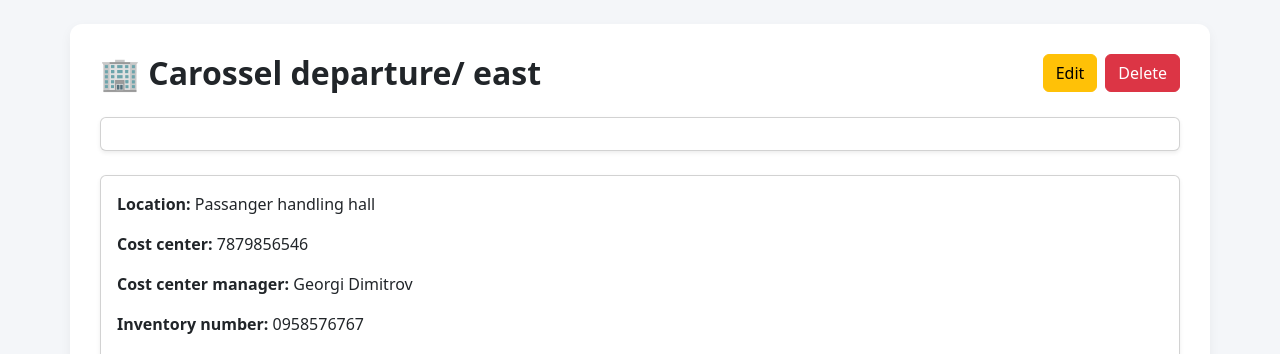
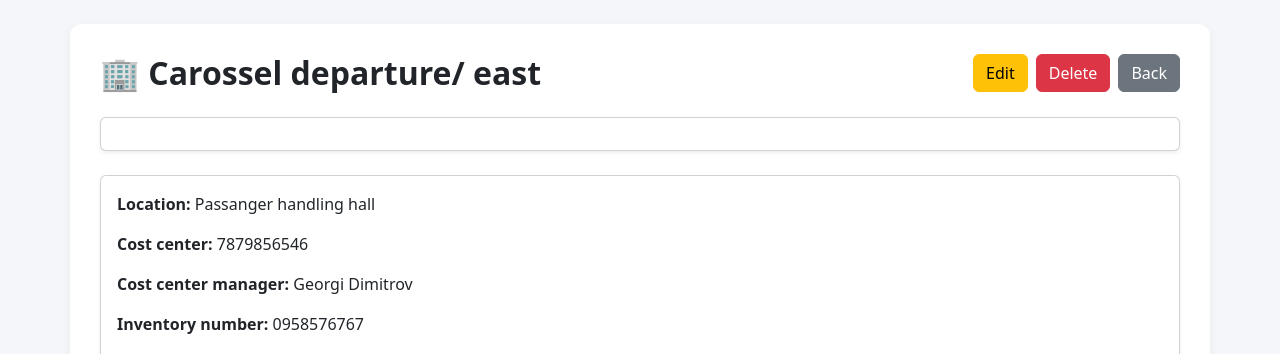
Before and after one commit to KrasiRalchev/Facility-Issue-Registry, a Django app: page /15/ in a window 1280 px wide. Shown: the part 56-410 px from the top of the page. Run offline with Django 5.2, Linux system fonts and the light colour scheme; data comes from the database, SQL or seed files in the repository; data that the repository does not hold is empty.

Commit message:
correction in facilities/urls and back botton added in facility_detail.html

```diff
--- a/facilities/urls.py
+++ b/facilities/urls.py
@@ -7,7 +7,7 @@ app_name = 'facilities'
 
 urlpatterns = [
     path('', facility_dashboard, name='facility-dashboard'),
-    path('facilities/', FacilityListView.as_view(), name='facility-list'),
+    path('list/', FacilityListView.as_view(), name='facility-list'),
     path('create/', FacilityCreateView.as_view(), name='facility-create'),
     path('<int:pk>/edit/', FacilityEditView.as_view(), name='facility-edit'),
     path('<int:pk>/delete/', FacilityDeleteView.as_view(), name='facility-delete'),
--- a/templates/facilities/facility_detail.html
+++ b/templates/facilities/facility_detail.html
@@ -12,6 +12,9 @@
         </a>
         <a href="{% url 'facilities:facility-delete' facility.pk %}" class="btn btn-danger">
             Delete
+        </a>
+         <a href="{% url 'facilities:facility-list' %}" class="btn btn-secondary">
+            Back
         </a>
     </div>
 </div>
```
